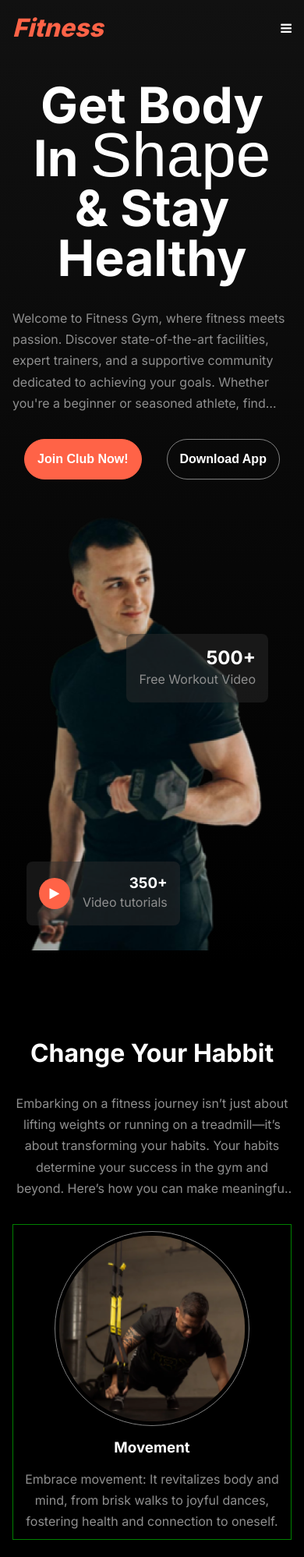
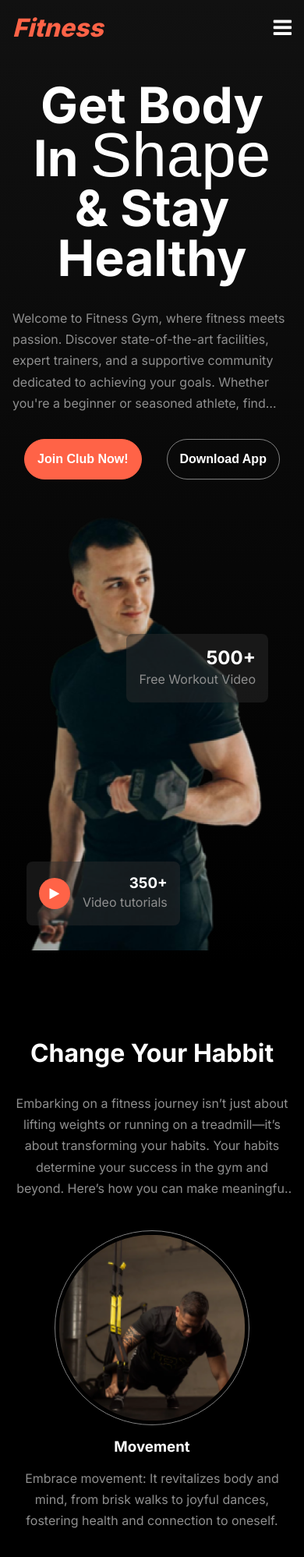
Before and after one commit to omarbinsaleh/web-dev-2nd-assignment, a plain HTML site: page index.html in a window 390 px wide. Shown: the top 1997 px of the page at 78% size. Drawn offline with Linux system fonts and the light colour scheme; a web font is replaced by a local one.

Commit message:
small currection is made on the hamburger

```diff
--- a/styles/main.css
+++ b/styles/main.css
@@ -177,6 +177,13 @@ header {
 
    .nav-bar .hamburger-container {
       display: block;
+      text-align: center;
+   }
+
+   .hamburger {
+      /* width: 30px; */
+      height: 100%;
+      font-size: 1.7rem;
    }
 }
 
@@ -310,7 +317,7 @@ main {
    flex-direction: column;
    align-items: center;
    justify-content: center;
-   gap: 3rem;
+   gap: 4rem   ;
 }
 
 
@@ -347,7 +354,6 @@ main {
 
 .habit-card {
    padding: 0.5rem;
-   border: 1px solid green;
    display: flex;
    flex-direction: column;
    align-items: center;
```
